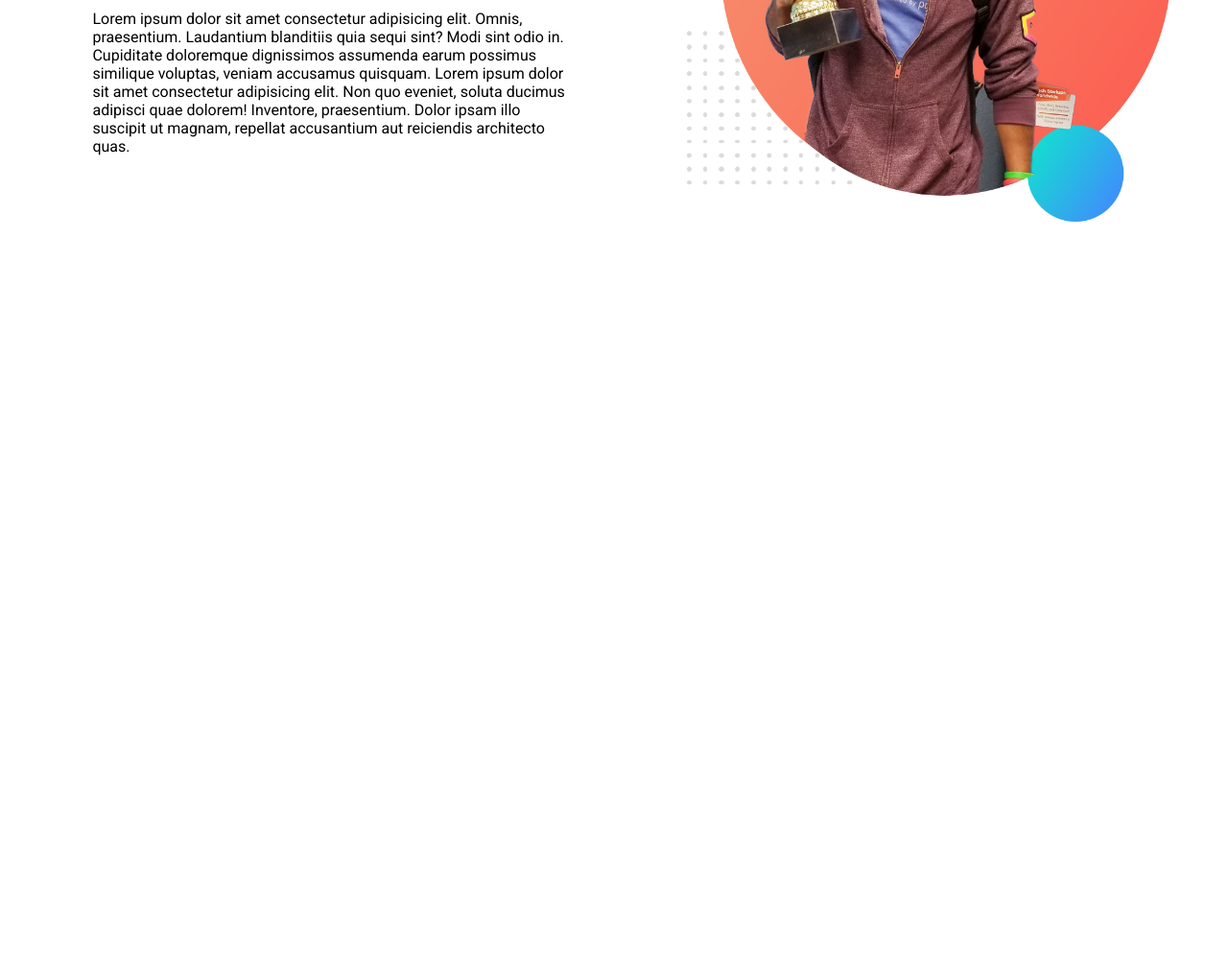
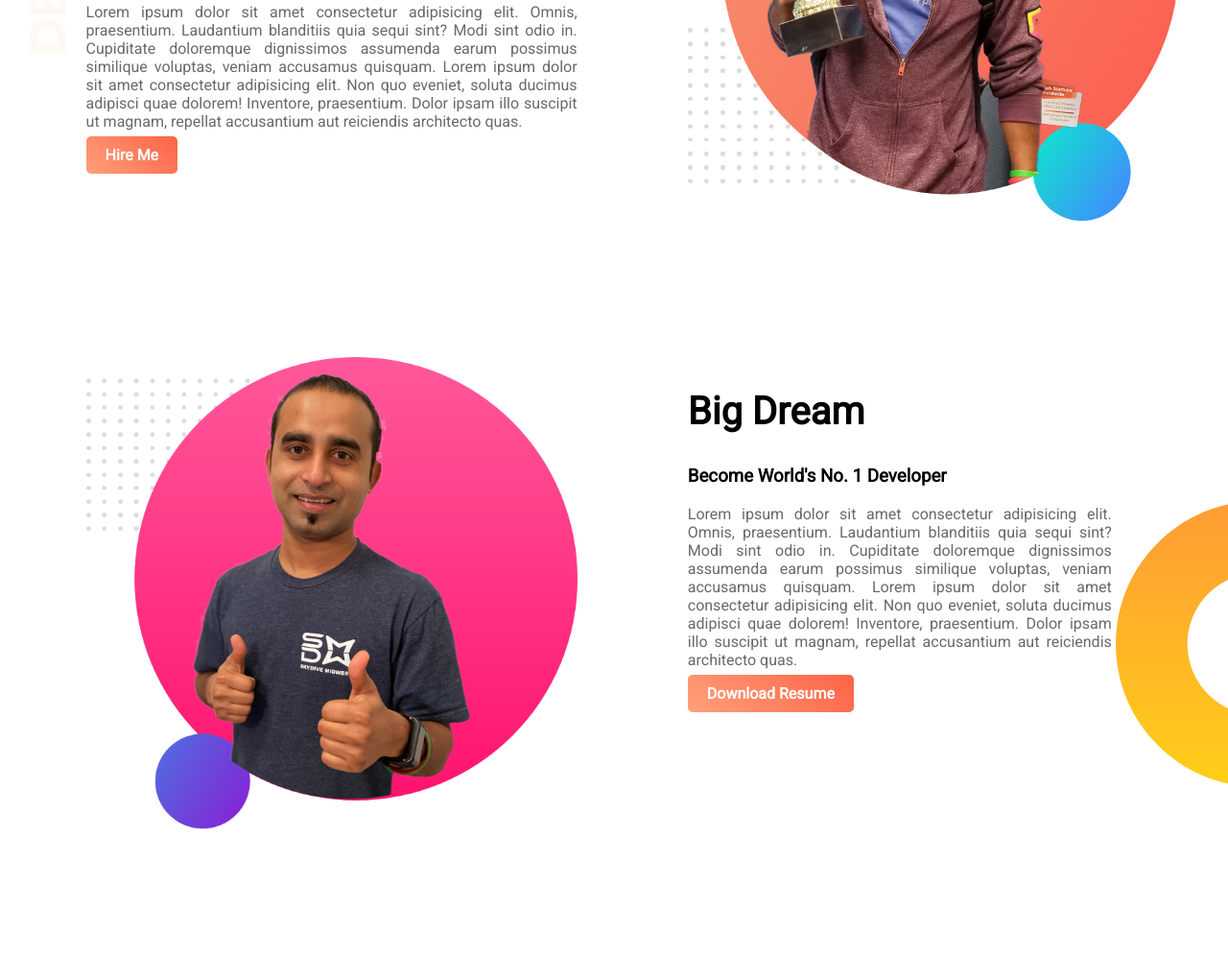
Before and after one commit to akhtar016/my-web-portfolio, a plain HTML site: page index.html in a window 1280 px wide. Shown: the part 304-1300 px from the top of the page at 96% size. Before the commit the page ends 800 px from the top, so only its background shows below. Drawn offline with Linux system fonts and the light colour scheme.

Commit message:
dream part is added

```diff
--- a/index.html
+++ b/index.html
@@ -9,12 +9,13 @@
 
 </head>
 <body>
-   <section>
+   <section class="top-banner">
         <div class="half-width">
                 <h1>Welcome To</h1>
                 <h1><span class="orange-highlight">Nayem</span> Website</h1>
                 <h3>World-class professional web dev</h3>
                 <p>Lorem ipsum dolor sit amet consectetur adipisicing elit. Omnis, praesentium. Laudantium blanditiis quia sequi sint? Modi sint odio in. Cupiditate doloremque dignissimos assumenda earum possimus similique voluptas, veniam accusamus quisquam. Lorem ipsum dolor sit amet consectetur adipisicing elit. Non quo eveniet, soluta ducimus adipisci quae dolorem! Inventore, praesentium. Dolor ipsam illo suscipit ut magnam, repellat accusantium aut reiciendis architecto quas.</p>
+                <a class="link-button" target="_blank" href="https://www.linkedin.com/in/akhtarnn/">Hire Me</a>
         </div>
         <div class="half-width">
         <img src="images/jhankar.png" alt="">
@@ -22,5 +23,26 @@
         </div>
 
    </section>
+
+   <section class="dream-area">
+
+    <div class="half-width-n">
+    <img src="images/jhankar2.png" alt="">
+
+    </div>
+
+    <div class="half-width-n">
+
+        <h2>Big Dream</h2>
+        <h3>Become World's No. 1 Developer</h3>
+        <p>Lorem ipsum dolor sit amet consectetur adipisicing elit. Omnis, praesentium. Laudantium blanditiis quia sequi sint? Modi sint odio in. Cupiditate doloremque dignissimos assumenda earum possimus similique voluptas, veniam accusamus quisquam. Lorem ipsum dolor sit amet consectetur adipisicing elit. Non quo eveniet, soluta ducimus adipisci quae dolorem! Inventore, praesentium. Dolor ipsam illo suscipit ut magnam, repellat accusantium aut reiciendis architecto quas.</p>
+        <a class="link-button" target="_blank" href="https://www.linkedin.com/in/akhtarnn/">Download Resume</a>
+</div>
+
+</section>
+
+
+
+
 </body>
 </html>
--- a/style.css
+++ b/style.css
@@ -1,8 +1,15 @@
 h1{
     font-size: 50px;
 }
+h2{
+    font-size: 40px;
+}
+p{
+    color: dimgray;
+}
 body{
     font-family: 'Roboto', sans-serif;
+    margin: 0px;
 }
 .orange-highlight{
     color: orange;
@@ -13,9 +20,56 @@ body{
     margin-left: 5%;
     padding: 2%;
 }
+.half-width p{
+    text-align: justify;
+}
 
 .half-width img{
 
 width: 100%;
 
 }
+
+.half-width-n{
+    width: 40%;
+    float: left;
+    margin-left: 5%;
+    padding: 2%;
+}
+.half-width-n p{
+    text-align: justify;
+    padding-right: 70px;
+}
+
+.half-width-n img{
+
+width: 100%;
+
+}
+
+
+
+.top-banner{
+    background-image: url(images/top-banner.png);
+    background-repeat: no-repeat;
+}
+.dream-area{
+    background-image: url(images/dream-bg.png);
+    background-repeat: no-repeat;
+    background-position: right;
+}
+section{
+    height: 500px;
+    padding-bottom: 150px ;
+}
+.link-button{
+    text-decoration: none;
+
+    padding: 10px 20px;
+    border-radius: 5px;
+    color: white;
+    font-weight: 700;
+    background-image: linear-gradient(45deg, lightsalmon, tomato );
+
+
+}
```
